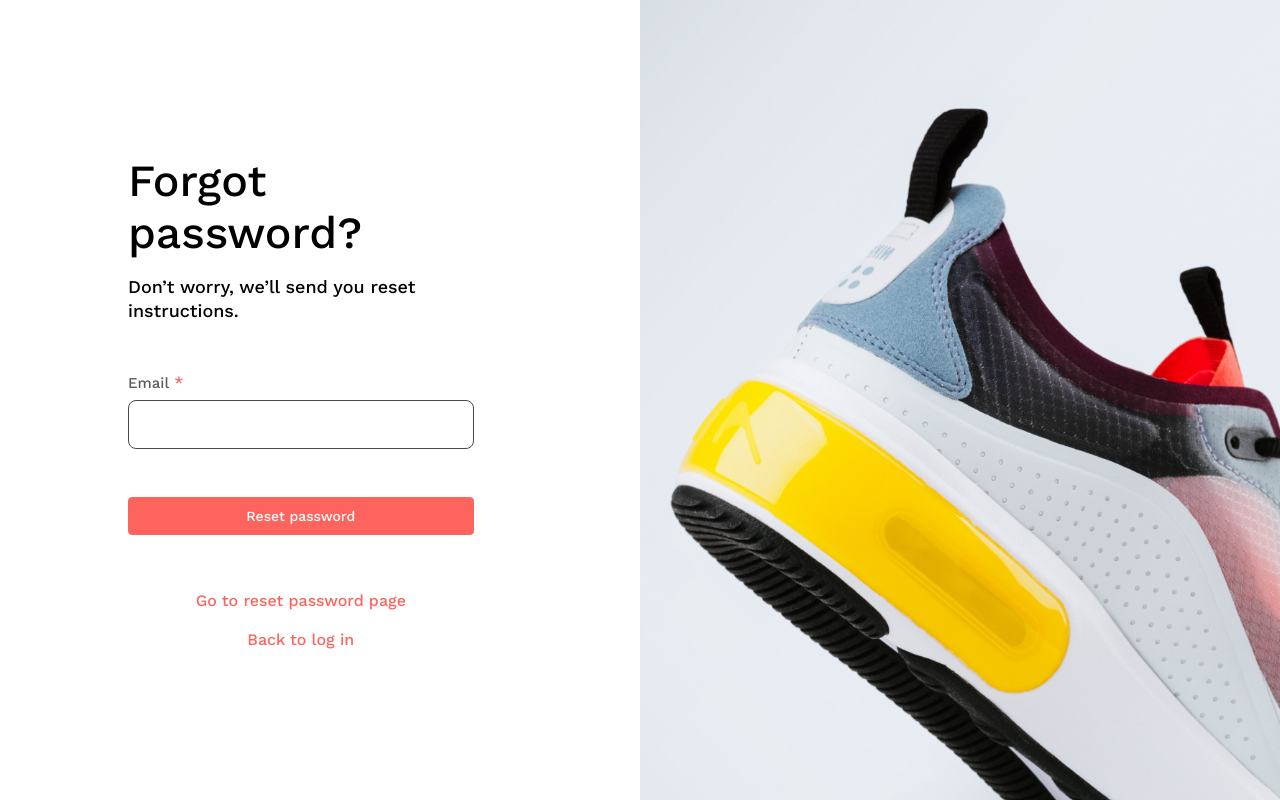
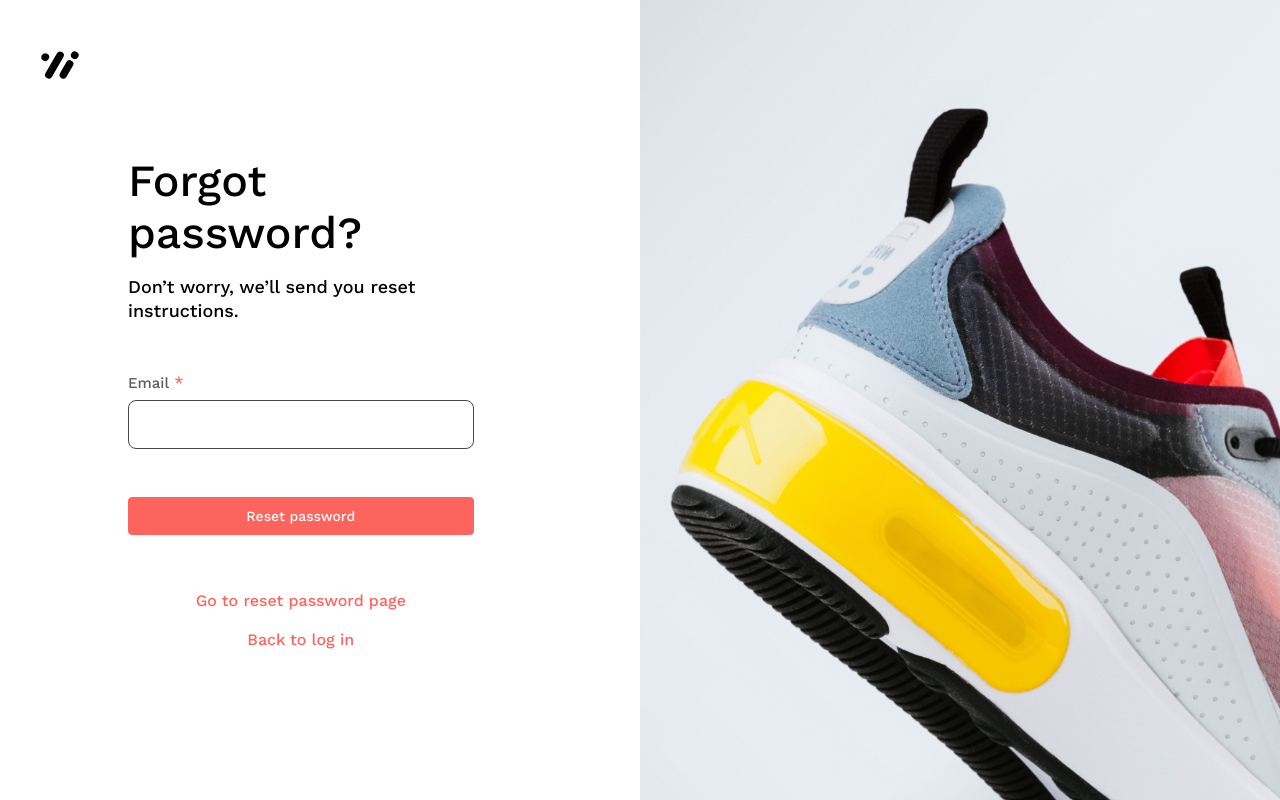
Before and after one commit to Gandrejko/shoes-shop, a Next.js app: page /auth/forgot-password in a window 1280 px wide. Built offline with nearby package versions, Linux system fonts and the light colour scheme.

Commit message:
* fix logo

```diff
--- a/src/components/layouts/AuthLayout/AuthLayout.tsx
+++ b/src/components/layouts/AuthLayout/AuthLayout.tsx
@@ -1,11 +1,11 @@
+import ColorModeContext from '@/config/theme/ColorModeContext';
 import {Box, Typography, useMediaQuery} from '@mui/material';
+import Image from 'next/image';
 import Link from 'next/link';
-import Image from 'next/image';
 import {useRouter} from 'next/router';
 import logoIcon from 'public/icons/logo.svg';
-import theme from '@/config/theme';
+import {ReactNode, useContext} from 'react';
 import {styles} from './authPagesStyles';
-import {ReactNode} from 'react';
 
 type AuthLayoutProps = {
   children: ReactNode;
@@ -29,6 +29,7 @@ export const AuthLayout = ({children, title, subtTitle}: AuthLayoutProps) => {
   const currentTab = router.route.replace('/auth/', '') as ImagesType;
   const currentImage = chooseCurrentImage(currentTab);
 
+  const {theme} = useContext(ColorModeContext);
   const isMobile = useMediaQuery(theme.breakpoints.down('md'));
 
   return (
@@ -39,7 +40,16 @@ export const AuthLayout = ({children, title, subtTitle}: AuthLayoutProps) => {
           style={styles.headerImage}
           aria-label="Go to products page"
         >
-          <Image src={logoIcon} alt="Logo" />
+          <Image
+            src={logoIcon}
+            alt="Logo"
+            style={{
+              filter:
+                theme.palette.mode === 'dark'
+                  ? 'brightness(1)'
+                  : 'brightness(0)',
+            }}
+          />
         </Link>
       </Box>
       <Box sx={styles.container}>
```
